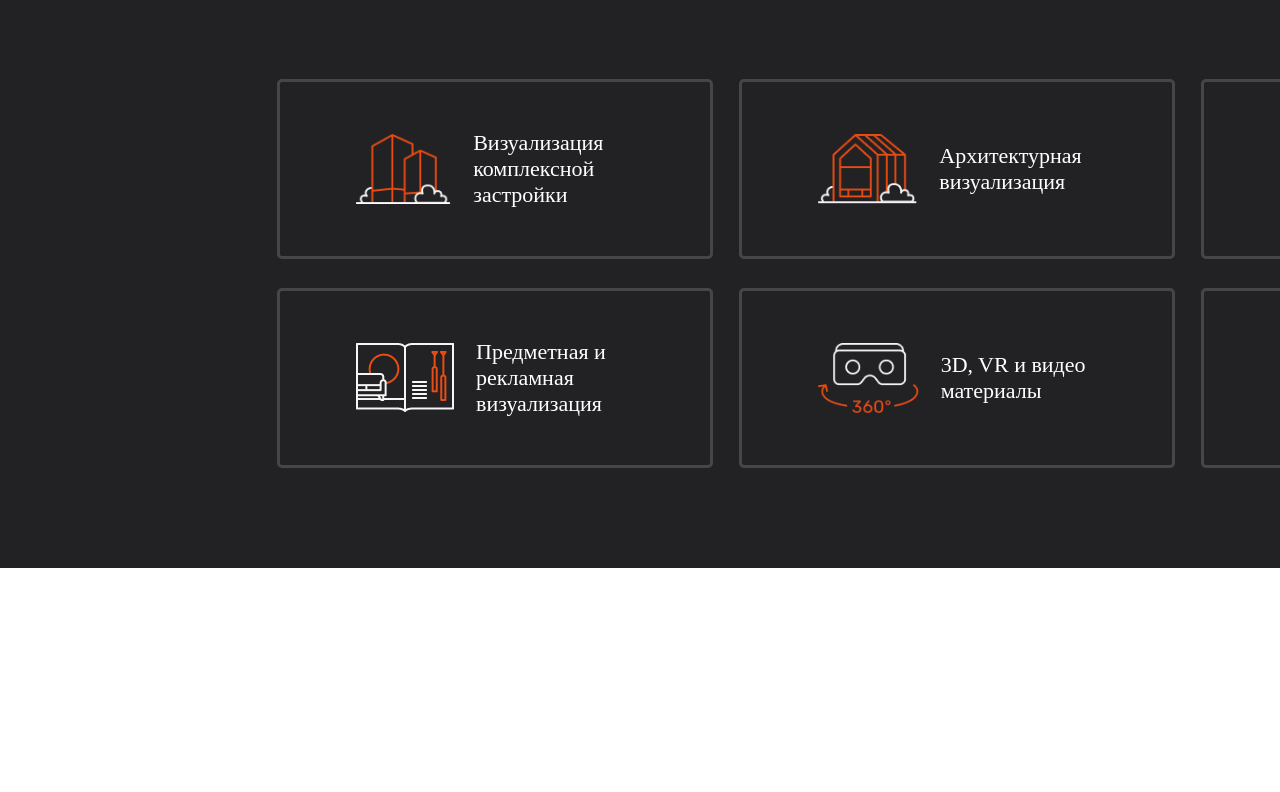
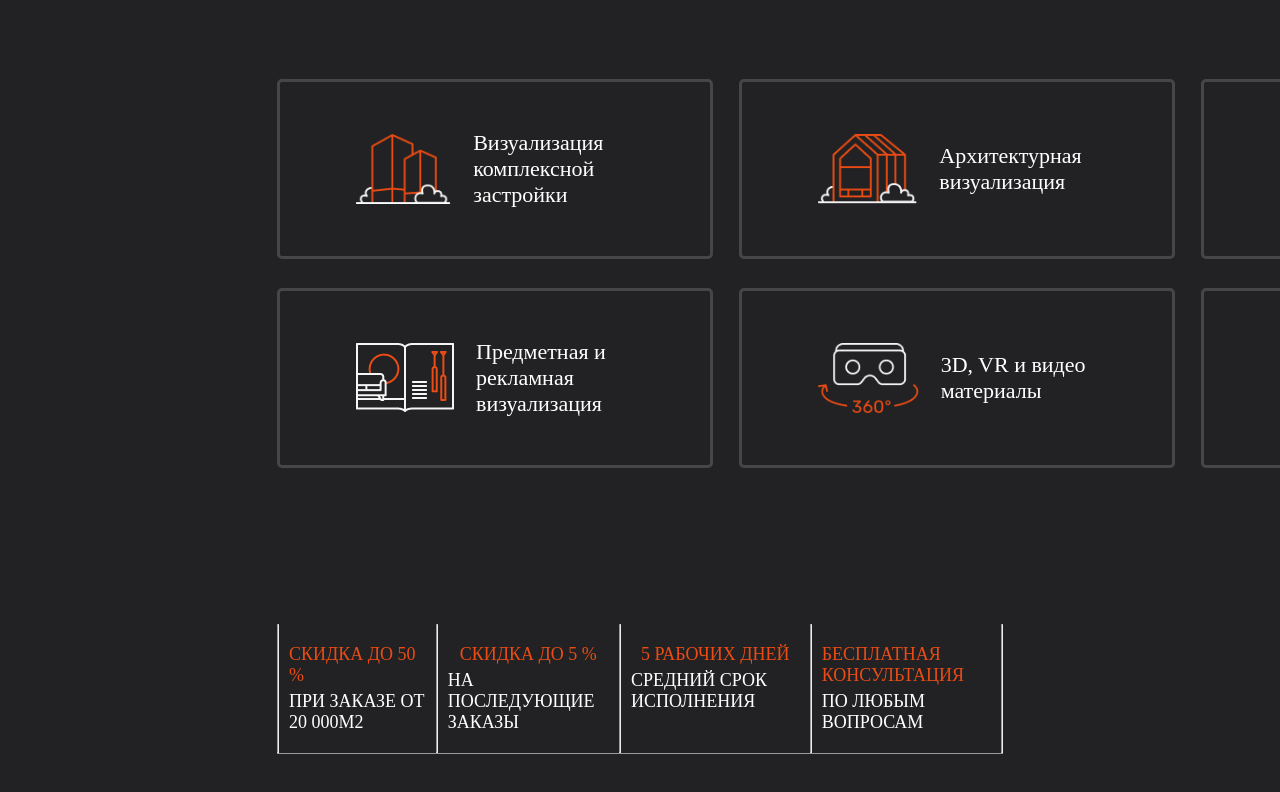
Before and after one commit to dianaveselkina/bimpro-visual, a Vue app: page / in a window 1280 px wide. Shown: the part 916-1708 px from the top of the page. Before the commit the page ends 1484 px from the top, so only its background shows below. Built offline with nearby package versions, Linux system fonts and the light colour scheme.

Commit message:
add BenefitDiv

```diff
--- a/src/App.vue
+++ b/src/App.vue
@@ -3,17 +3,20 @@
     <HeaderDiv />
     <HeroDiv />
     <ServicesDiv />
+    <BenefitDiv />
   </div>
 </template>
 <script>
 import HeaderDiv from './components/HeaderDiv.vue';
 import HeroDiv from './components/HeroDiv.vue';
 import ServicesDiv from './components/ServicesDiv.vue';
+import BenefitDiv from './components/BenefitDiv.vue';
 export default {
   components: {
     HeaderDiv,
     HeroDiv,
     ServicesDiv,
+    BenefitDiv,
   },
   data() {
     return {};
--- /dev/null
+++ b/src/components/BenefitDiv.vue
@@ -0,0 +1,71 @@
+<template>
+  <div class="benefit_container">
+    <div class="benefit__items">
+      <hr />
+      <div class="benefit__item">
+        <p class="orange">Скидка до 50 %</p>
+        <p class="white">при заказе от 20 000м2</p>
+      </div>
+      <hr />
+      <div class="benefit__item">
+        <p class="orange">Скидка до 5 %</p>
+        <p class="white">на последующие заказы</p>
+      </div>
+      <hr />
+      <div class="benefit__item">
+        <p class="orange">5 рабочих дней</p>
+        <p class="white">средний срок исполнения</p>
+      </div>
+      <hr />
+      <div class="benefit__item">
+        <p class="orange">бесплатная консультация</p>
+        <p class="white">по любым вопросам</p>
+      </div>
+      <hr />
+    </div>
+    <hr class="hr-line" />
+  </div>
+</template>
+<script>
+export default {
+  data() {
+    return {};
+  },
+  methods: {},
+};
+</script>
+<style>
+.benefit_container {
+  padding: 56px 277px;
+  background-color: #222224;
+  color: white;
+}
+.benefit__items {
+  display: flex;
+  flex-direction: row;
+  justify-content: space-between;
+}
+.benefit__item {
+  padding: 20px 10px;
+  display: flex;
+  flex-direction: column;
+  align-items: center;
+  gap: 5px;
+}
+.hr-line {
+  padding: 0;
+  height: 0;
+  border: none;
+  border-top: 1px solid #9b9b9b;
+}
+.orange {
+  font-size: 18px;
+  color: #ea4c14;
+  text-transform: uppercase;
+}
+.white {
+  font-size: 18px;
+  color: white;
+  text-transform: uppercase;
+}
+</style>
--- a/src/components/HeroDiv.vue
+++ b/src/components/HeroDiv.vue
@@ -44,6 +44,7 @@ export default {
 }
 .hero__title {
   font-size: 70px;
+  text-transform: uppercase;
 }
 p {
   padding: 25px 0 50px;
--- a/src/components/ServicesDiv.vue
+++ b/src/components/ServicesDiv.vue
@@ -55,6 +55,7 @@ export default {
   color: white;
 }
 .services__title {
+  text-transform: uppercase;
   font-size: 50px;
   padding: 27px 0 80px;
 }
```
